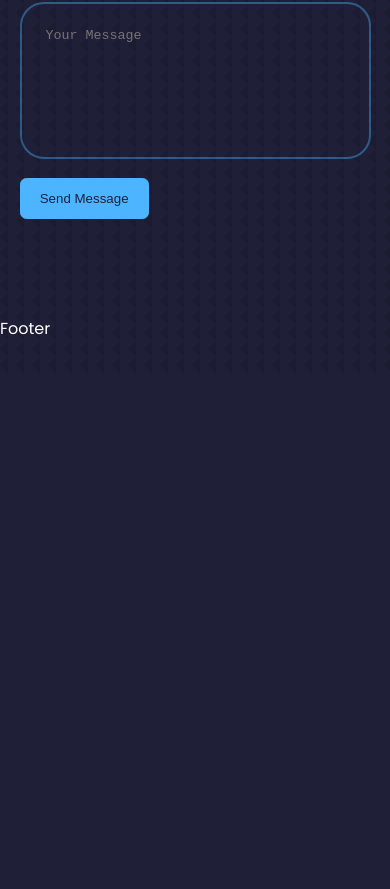
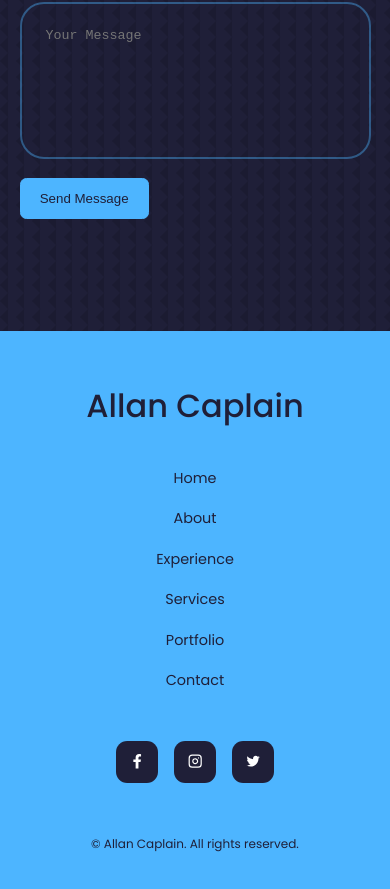
Before and after one commit to AllanCaplain/PortfolioAllan, a React (Create React App) app: page / in a window 390 px wide. Shown: the part 9227-10116 px from the top of the page. Before the commit the page ends 9601 px from the top, so only its background shows below. Built offline with nearby package versions, Linux system fonts and the light colour scheme.

Commit message:
Make footer component for desktop and mobile devices, last commit, project done :)

```diff
--- a/src/components/component/footer/Footer.jsx
+++ b/src/components/component/footer/Footer.jsx
@@ -1,8 +1,31 @@
 import React from 'react'
+import {FaFacebookF} from 'react-icons/fa'
+import {FiInstagram} from 'react-icons/fi'
+import {IoLogoTwitter} from 'react-icons/io'
 
 function Footer() {
   return (
-    <section id='footer'>Footer</section>
+    <footer>
+      <a href="#" className='footer_logo'>Allan Caplain</a>
+      <ul className='permalinks'>
+        <li><a href="#">Home</a></li>
+        <li><a href="#about">About</a></li>
+        <li><a href="#experience">Experience</a></li>
+        <li><a href="#services">Services</a></li>
+        <li><a href="#portfolio">Portfolio</a></li>
+        <li><a href="#contact">Contact</a></li>
+      </ul>
+
+      <div className="footer_socials">
+        <a href="https://www.facebook.com/allan.caplain"><FaFacebookF className='footer_social-icon'/></a>
+        <a href="#"><FiInstagram className='footer_social-icon'/></a>
+        <a href="https://www.facebook.com/allan.caplain"><IoLogoTwitter className='footer_social-icon'/></a>
+      </div>
+
+      <div className="footer_copyright">
+        <small>&copy; Allan Caplain. All rights reserved. </small>
+      </div>
+    </footer>
   )
 }
 
--- a/src/components/component/footer/_footer.scss
+++ b/src/components/component/footer/_footer.scss
@@ -0,0 +1,69 @@
+footer {
+    background: $colorPrimary;
+    padding: 3rem 0;
+    text-align: center;
+    font-size: 0.9rem;
+    margin-top: 7rem;
+    a {
+        color: $colorbg;
+    }
+    .footer_logo {
+        font-size: 2rem;
+        font-weight: 500;
+        margin-bottom: 2rem;
+        display: inline-block;
+    }
+    .permalinks {
+        display: flex;
+        flex-wrap: wrap;
+        justify-content: center;
+        gap: 2rem;
+        margin: 0 auto 3rem;
+    }
+    .footer_socials {
+        display: flex;
+        justify-content: center;
+        gap: 1rem;
+        margin-bottom: 3rem;
+        a {
+            background: $colorbg;
+            color: $colorWhite;
+            padding: 0.8rem;
+            border-radius: 0.7rem;
+            display: flex;
+            border: 1px solid transparent;
+            &:hover {
+                background: transparent;
+                color: $colorbg;
+                border-color: $colorbg;
+            }
+        }
+    }
+    .footer_copyright {
+        margin-bottom: 4rem;
+        color: $colorbg;
+    }
+}
+
+/* ========== MEDIA QUERIES (SMALL DEVICES) ========== */
+
+@media screen and (max-width: 600px) {
+    footer {
+        a {
+        }
+        .footer_logo {
+        }
+        .permalinks {
+            flex-direction: column;
+            gap: 1rem;
+        }
+        .footer_socials {
+            a {
+                &:hover {
+                }
+            }
+        }
+        .footer_copyright {
+        }
+    }
+}
--- a/src/css/style.css
+++ b/src/css/style.css
@@ -401,6 +401,82 @@
   }
 }
 
+footer {
+  background: #4db5ff;
+  padding: 3rem 0;
+  text-align: center;
+  font-size: 0.9rem;
+  margin-top: 7rem;
+}
+
+footer a {
+  color: #1f1f38;
+}
+
+footer .footer_logo {
+  font-size: 2rem;
+  font-weight: 500;
+  margin-bottom: 2rem;
+  display: inline-block;
+}
+
+footer .permalinks {
+  display: -webkit-box;
+  display: -ms-flexbox;
+  display: flex;
+  -ms-flex-wrap: wrap;
+      flex-wrap: wrap;
+  -webkit-box-pack: center;
+      -ms-flex-pack: center;
+          justify-content: center;
+  gap: 2rem;
+  margin: 0 auto 3rem;
+}
+
+footer .footer_socials {
+  display: -webkit-box;
+  display: -ms-flexbox;
+  display: flex;
+  -webkit-box-pack: center;
+      -ms-flex-pack: center;
+          justify-content: center;
+  gap: 1rem;
+  margin-bottom: 3rem;
+}
+
+footer .footer_socials a {
+  background: #1f1f38;
+  color: #fff;
+  padding: 0.8rem;
+  border-radius: 0.7rem;
+  display: -webkit-box;
+  display: -ms-flexbox;
+  display: flex;
+  border: 1px solid transparent;
+}
+
+footer .footer_socials a:hover {
+  background: transparent;
+  color: #1f1f38;
+  border-color: #1f1f38;
+}
+
+footer .footer_copyright {
+  margin-bottom: 4rem;
+  color: #1f1f38;
+}
+
+/* ========== MEDIA QUERIES (SMALL DEVICES) ========== */
+@media screen and (max-width: 600px) {
+  footer .permalinks {
+    -webkit-box-orient: vertical;
+    -webkit-box-direction: normal;
+        -ms-flex-direction: column;
+            flex-direction: column;
+    gap: 1rem;
+  }
+}
+
 header {
   height: 100vh;
   padding-top: 7rem;
```
Also changed, not shown: 1 other file (tests, documents, lock files or other folders).
